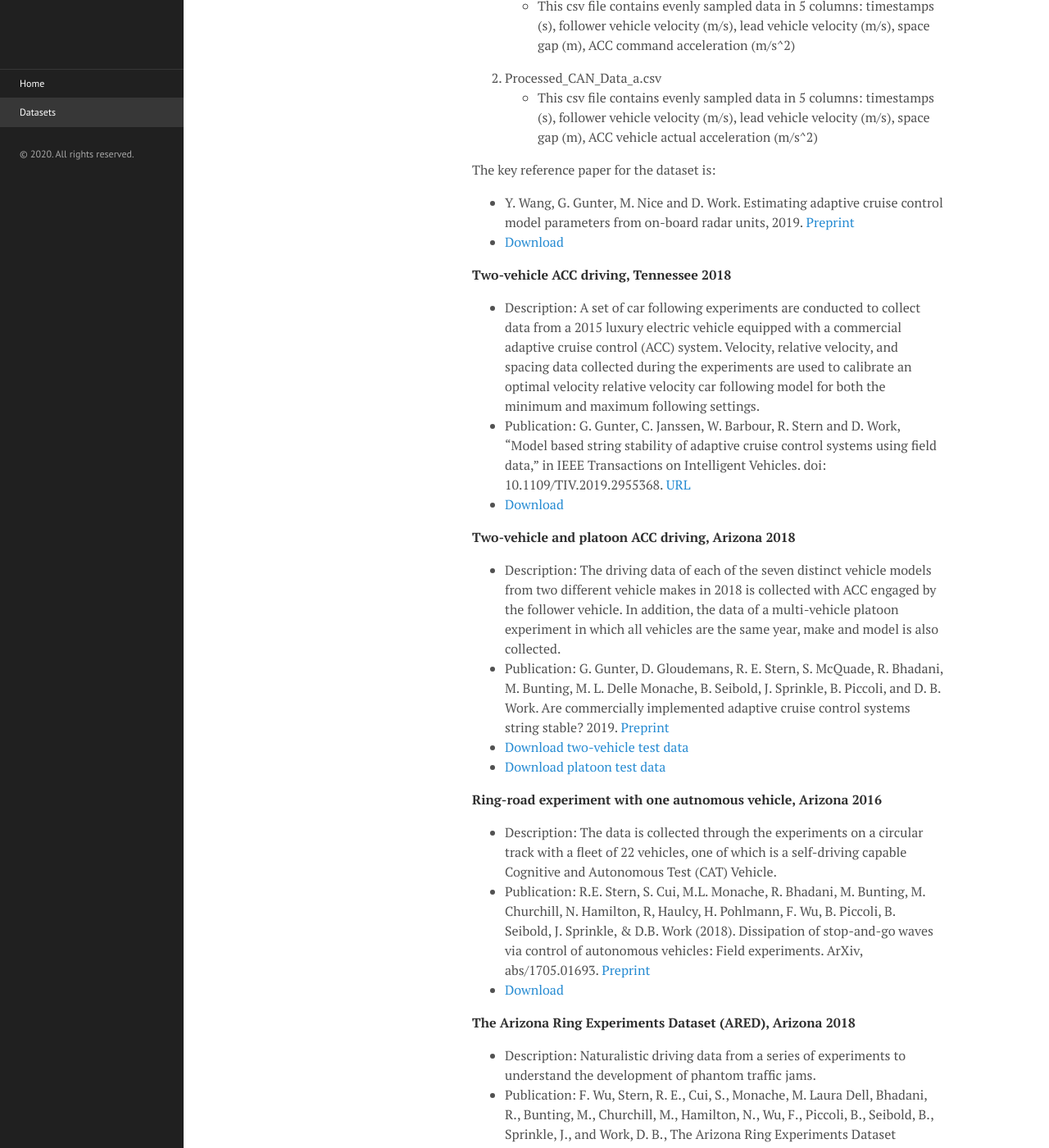
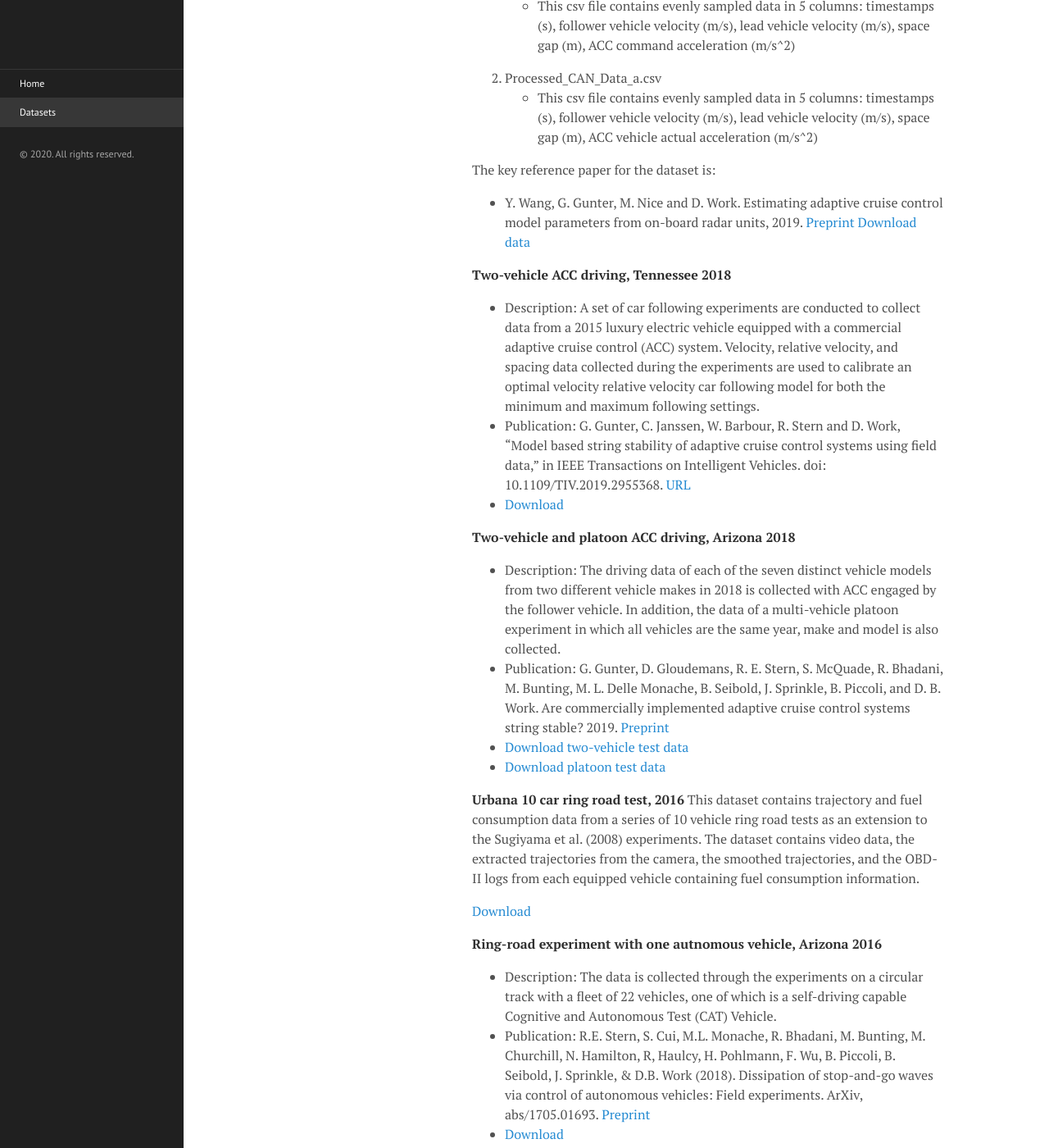
Before and after one commit to acc-dataset/acc-dataset.github.io, a Jekyll site: the page built from datasets.md, in a window 1280 px wide and 1400 px high, scrolled down 383 px. Shown: the whole window at 82% size. Built offline with Jekyll 4.4.1, drawn with Linux system fonts in a browser that asks for light colours.

Commit message:
Update datasets.md

```diff
--- a/datasets.md
+++ b/datasets.md
@@ -14,7 +14,7 @@ The detailed descriptions of data files are as follows:
 
 The key reference paper for the dataset is:
 - Y. Wang, G. Gunter, M. Nice and D. Work. Estimating adaptive cruise control model parameters from on-board radar units, 2019. <a href="https://arxiv.org/abs/1911.06454">Preprint</a>
-- <a href="https://vanderbilt.box.com/s/76m0vmlpzoj2059p047yt0jkx3mtyxdp">Download</a>
+<a href="https://vanderbilt.box.com/s/76m0vmlpzoj2059p047yt0jkx3mtyxdp">Download data</a>
 
 <strong>Two-vehicle ACC driving, Tennessee 2018</strong>
 - Description: A set of car following experiments are conducted to collect data from a 2015 luxury electric vehicle equipped with a commercial adaptive cruise control (ACC) system. Velocity, relative velocity, and spacing data collected during the experiments are used to calibrate an optimal velocity relative velocity car following model for both the minimum and maximum following settings.
@@ -28,6 +28,10 @@ The key reference paper for the dataset is:
 - <a href="https://vanderbilt.app.box.com/v/accData">Download two-vehicle test data</a>
 - <a href="https://vanderbilt.app.box.com/v/accData">Download platoon test data</a>
 
+<strong>Urbana 10 car ring road test, 2016</strong>
+This dataset contains trajectory and fuel consumption data from a series of 10 vehicle ring road tests as an extension to the Sugiyama et al. (2008) experiments. The dataset contains video data, the extracted trajectories from the camera, the smoothed trajectories, and the OBD-II logs from each equipped vehicle containing fuel consumption information.
+
+<a href="https://uofi.box.com/v/RingRoadTRB">Download</a>
 
 <strong>Ring-road experiment with one autnomous vehicle, Arizona 2016</strong>
 - Description: The data is collected through the experiments on a circular track with a fleet of 22 vehicles, one of which is a self-driving capable Cognitive and Autonomous Test (CAT) Vehicle.
```
